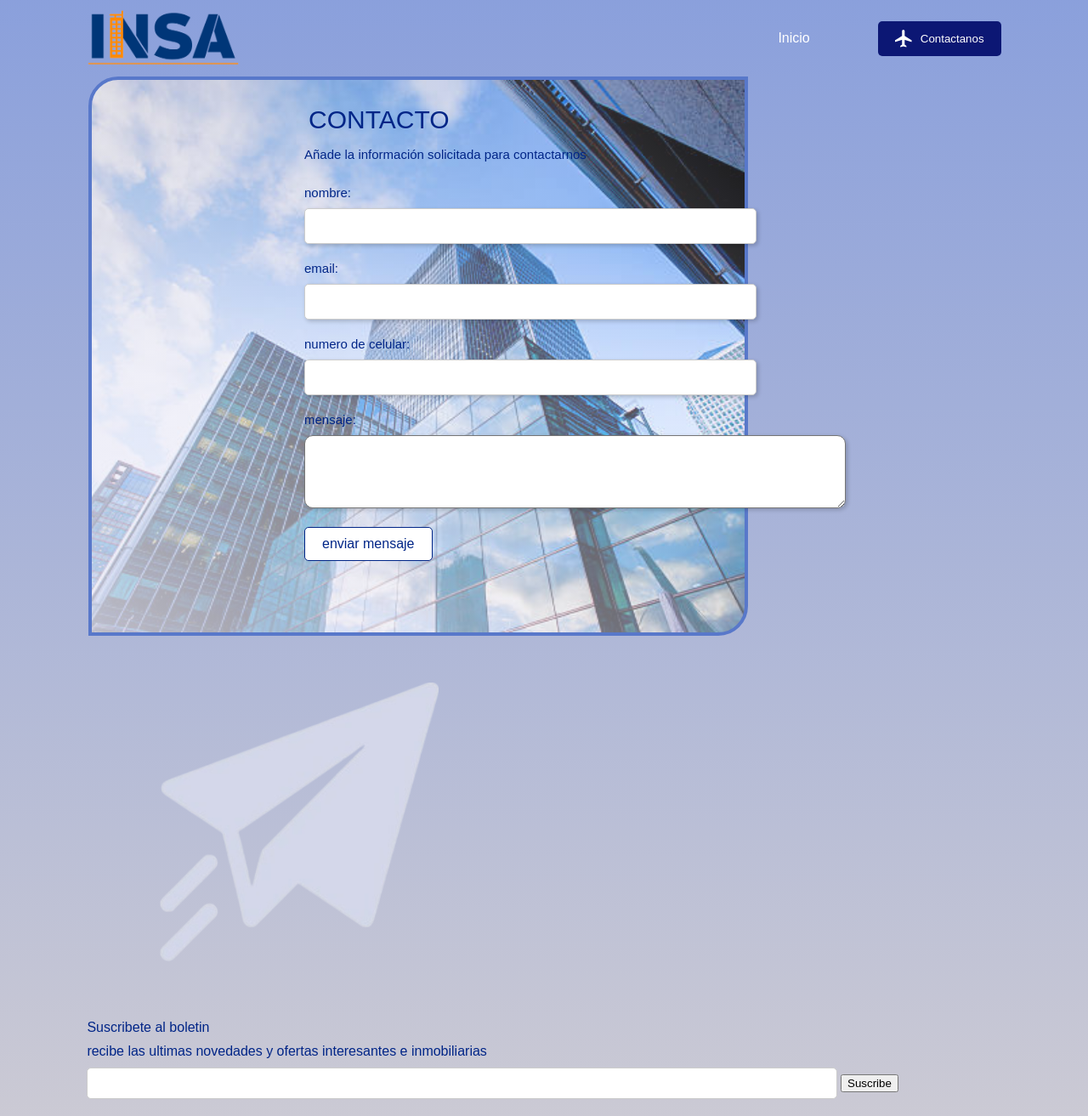
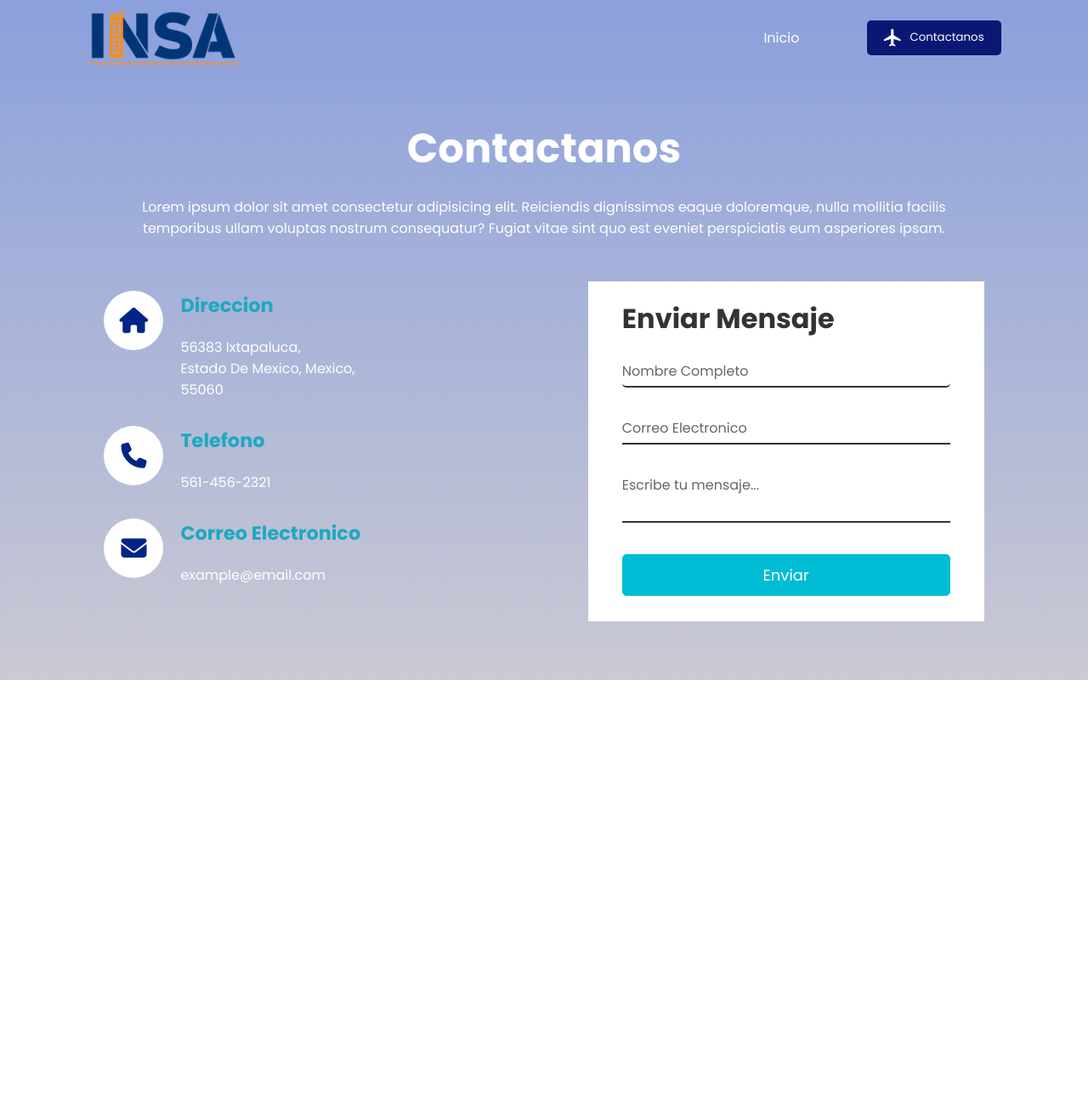
Before and after one commit to LuisAngelzzz/INSA, a PHP site: page /contactanos.php in a window 1280 px wide. Shown: the whole page at 85% size. After the commit the page ends 800 px from the top, so only its background shows below. Run offline with PHP 8.4, Linux system fonts and the light colour scheme; some libraries are stand-ins or nearby versions.

Commit message:
Formulario mamalon

```diff
--- a/contactanos.php
+++ b/contactanos.php
@@ -26,6 +26,7 @@ if (isset($_POST['login'])) {
     <link rel="stylesheet" type="text/css" href="css/style.css">
     <link rel="stylesheet" type="text/css" href="css/styleFooter.css">
     <link rel="stylesheet" type="text/css" href="css/contacto.css">
+    <script src="https://kit.fontawesome.com/c32adfdcda.js" crossorigin="anonymous"></script>
 </head>
 <body>
 <div class="container" data-aos="fade-right">
@@ -38,59 +39,81 @@ if (isset($_POST['login'])) {
     </nav>
 
 
-    <div class="contacto">
-        <div class="contactofondo">
-            <label class="titulo">CONTACTO</label>
-            <label class="generaltext">Añade la información solicitada para contactarnos</label>
-            <br>
+    <section>
 
-            <form id="contact_form" action="#" method="POST" enctype="multipart/form-data">
-                <div class="row">
-                    <label class="required" for="name">nombre:</label>
-                    <input id="name" class="input" name="name" type="text" value="" size="30" /><br />
-                    <span id="name_validation" class="error_message"></span>
-                </div>
-                <div class="row">
-                    <label class="required" for="email">email:</label>
-                    <input id="email" class="input" name="email" type="text" value="" size="30" /><br />
-                    <span id="email_validation" class="error_message"></span>
-                </div>
-                <div class="row">
-                    <label class="required" for="phone">numero de celular:</label>
-                    <input id="phone" class="input" name="phone" type="text" value="" size="30" /><br />
-                    <span id="phone_validation" class="error_message"></span>
-                </div>
-                <div class="row">
-                    <label class="required" for="message">mensaje:</label>
-                    <textarea id="message" class="inputmessage" name="message" rows="7" cols="30"></textarea><br />
-                    <span id="message_validation" class="error_message"></span>
-                </div>
-                <br>
-                <input id="submit_button" class="button" type="submit" value="enviar mensaje">
-            </form>
-        </div>
+    <div class="section-header">
+      <div class="containers">
+        <h2>Contactanos</h2>
+        <p>Lorem ipsum dolor sit amet consectetur adipisicing elit. Reiciendis dignissimos eaque doloremque, nulla mollitia facilis temporibus ullam voluptas nostrum consequatur? Fugiat vitae sint quo est eveniet perspiciatis eum asperiores ipsam.</p>
+      </div>
     </div>
 
-<br><br>
+    <div class="containers">
+      <div class="row">
 
+        <div class="contact-info">
+          <div class="contact-info-item">
+            <div class="contact-info-icon">
+              <i class="fas fa-home"></i>
+            </div>
 
-<br>  <br>  <br>  <br>  <br>  <br>  <br>  <br>  <br><br>  <br>  <br>  <br>  <br>  <br>  <br>  <br>  <br><br>  <br>  <br>  <br>  <br>  <br>  <br>  <br>  <br><br>  <br>  <br>  <br>  <br>  <br>
-<br><br>
-    <div class="contenedor-padre">
-        <div class="contenedor-100">
-            <img src="img/avion.png" alt="Imagen de avión" />
-            <div class="centrar-vertical">
-                <br>
-                <label for="miInput">Suscribete al boletin</label>
-                <label for="miInput">recibe las ultimas novedades y ofertas interesantes e inmobiliarias</label>
-                <div class="centrarinput">
-                    <input type="text" id="miInput" name="miInput">
-                    <button type="button">Suscribe</button>
-                </div>
+            <div class="contact-info-content">
+              <h4>Direccion</h4>
+              <p>56383 Ixtapaluca,<br/> Estado De Mexico, Mexico, <br/>55060</p>
             </div>
+          </div>
+
+          <div class="contact-info-item">
+            <div class="contact-info-icon">
+              <i class="fas fa-phone"></i>
+            </div>
+
+            <div class="contact-info-content">
+              <h4>Telefono</h4>
+              <p>561-456-2321</p>
+            </div>
+          </div>
+
+          <div class="contact-info-item">
+            <div class="contact-info-icon">
+              <i class="fas fa-envelope"></i>
+            </div>
+
+            <div class="contact-info-content">
+              <h4>Correo Electronico</h4>
+             <p>example@email.com</p>
+            </div>
+          </div>
         </div>
-        <div class="contenedor-25"></div>
+
+        <div class="contact-form">
+          <form action="" id="contact-form">
+            <h2>Enviar Mensaje</h2>
+            <div class="input-box">
+              <input type="text" required="true" name="">
+              <span>Nombre Completo</span>
+            </div>
+
+            <div class="input-box">
+              <input type="email" required="true" name="">
+              <span>Correo Electronico</span>
+            </div>
+
+            <div class="input-box">
+              <textarea required="true" name=""></textarea>
+              <span>Escribe tu mensaje...</span>
+            </div>
+
+            <div class="input-box">
+              <input type="submit" value="Enviar" name="">
+            </div>
+          </form>
+        </div>
+
+      </div>
     </div>
+  </section>
+
 
 </body>
 </html>
--- a/css/contacto.css
+++ b/css/contacto.css
@@ -1,136 +1,175 @@
-.contacto {
-    display: flex;
-    align-items: center;
-    position: absolute;
-    right: 400px;
-    top: 90px;
-    height: 650px;
-    width: 60%;
-    background: linear-gradient(45deg, rgba(235, 235, 249, 0.8) 0%, transparent 110%), url('../img/ejemplo.jpg');
-    background-size: cover;
-    background-position: center;
-    border-radius: 35px 0px 35px 0px;
-    -moz-border-radius: 35px 0px 35px 0px;
-    -webkit-border-radius: 35px 0px 35px 0px;
-    border: 4px solid #5878ca;
+@import url('https://fonts.googleapis.com/css2?family=Poppins:wght@400;600;700&display=swap');
+
+* {
+  padding: 0;
+  margin: 0;
+  box-sizing: border-box;
+  font-family: 'Poppins', sans-serif;
 }
 
-.contactofondo {
-padding: 250px;
-    align-items: center;
-    justify-content: center;
-    height: 600px;
+
+
+section {
+  position: relative;
+  z-index: 3;
+  padding-top: 50px;
+  padding-bottom: 50px;
+}
+
+.containers {
+  max-width: 1080px;
+  margin-left: auto;
+  margin-right: auto;
+  padding-left: 20px;
+  padding-right: 20px;
+}
+
+.section-header {
+  margin-bottom: 50px;
+  text-align: center;
+}
+
+.section-header h2 {
+  color: #FFF;
+  font-weight: bold;
+  font-size: 3em;
+  margin-bottom: 20px;
+}
+
+.section-header p {
+  color: #FFF;
+}
+
+.row  {
+  display: flex;
+  flex-wrap: wrap;
+  align-items: center;
+  justify-content: space-between;
+}
+
+.contact-info {
+  width: 50%;
+}
+
+.contact-info-item {
+  display: flex;
+  margin-bottom: 30px;
+}
+
+.contact-info-icon {
+  height: 70px;
+  width: 70px;
+  background-color: #fff;
+  text-align: center;
+  border-radius: 50%;
+}
+
+.contact-info-icon i {
+  font-size: 30px;
+  line-height: 70px;
+}
+
+.contact-info-content {
+  margin-left: 20px;
+}
+
+.contact-info-content h4 {
+  color: #1da9c0;
+  font-size: 1.4em;
+  margin-bottom: 5px;
+}
+
+.contact-info-content p {
+  color: #FFF;
+  font-size: 1em;
+}
+
+.contact-form {
+  background-color: #fff;
+  padding: 40px;
+  width: 45%;
+  padding-bottom: 20px;
+  padding-top: 20px;
+}
+
+.contact-form h2 {
+  font-weight: bold;
+  font-size: 2em;
+  margin-bottom: 10px;
+  color: #333;
+}
+
+.contact-form .input-box {
+  position: relative;
+  width: 100%;
+  margin-top: 10px;
+}
+
+.contact-form .input-box input,
+.contact-form .input-box textarea{
+  width: 100%;
+  padding: 5px 0;
+  font-size: 16px;
+  margin: 10px 0;
+  border: none;
+  border-bottom: 2px solid #333;
+  outline: none;
+  resize: none;
+}
+
+.contact-form .input-box span {
+  position: absolute;
+  left: 0;
+  padding: 5px 0;
+  font-size: 16px;
+  margin: 10px 0;
+  pointer-events: none;
+  transition: 0.5s;
+  color: #666;
+}
+
+.contact-form .input-box input:focus ~ span,
+.contact-form .input-box textarea:focus ~ span{
+  color: #e91e63;
+  font-size: 12px;
+  transform: translateY(-20px);
+}
+
+.contact-form .input-box input[type="submit"]
+{
+  width: 100%;
+  background: #00bcd4;
+  color: #FFF;
+  border: none;
+  cursor: pointer;
+  padding: 10px;
+  font-size: 18px;
+  border: 1px solid #00bcd4;
+  transition: 0.5s;
+}
+
+.contact-form .input-box input[type="submit"]:hover
+{
+  background: #FFF;
+  color: #00bcd4;
+}
+
+@media (max-width: 991px) {
+  section {
+    padding-top: 50px;
+    padding-bottom: 50px;
+  }
+
+  .row {
+    flex-direction: column;
+  }
+
+  .contact-info {
+    margin-bottom: 40px;
+    width: 100%;
+  }
+
+  .contact-form {
     width: 100%;
 }
-
-.titulo {
-font-size: 30px;
-color: #002587;
-padding: 5px;
 }
-
-.generaltext {
-font-size: 15px;
-color: #002587;
-
-}
-.required {
-font-size: 15px;
-color: #002587;
-
-}
-
-.input {
-
-font-size: 15px;
-color: #000000;
-padding: 2px 5px;
-height: 20px;
-    width: 80px;
-border-radius: 10px;
-  box-shadow: 2px 2px 5px rgba(0, 0, 0, 0.2);
-  transition: background-color 0.3s, transform 0.2s;
-  cursor: pointer;
-}
-
-#submit_button.button {
-
-  background-color: #ffffff; /* Color de fondo del botón */
-  color: #002587; /* Color del texto */
-  padding: 10px 20px; /* Espaciado dentro del botón */
- border: 1px solid #002587;
-  border-radius: 5px; /* Borde redondeado */
-  cursor: pointer; /* Cambiar el cursor al pasar el mouse */
-  font-size: 16px; /* Tamaño del texto */
-  transition: background-color 0.3s, transform 0.2s; /* Transiciones para efectos de hover */
-}
-
-#submit_button.button:hover {
-
-  background-color: #ffffff; /* Cambiar el color de fondo en el hover */
-  transform: scale(1.1); /* Efecto de escala al pasar el mouse */
-}
-
-.inputmessage {
-
-font-size: 15px;
-color: #000000;
-padding: 2px 5px;
-height: 80px;
-    width: 625px;
-border-radius: 10px;
-  box-shadow: 2px 2px 5px rgba(0, 0, 0, 0.2);
-  transition: background-color 0.3s, transform 0.2s;
-  cursor: pointer;
-}
-
- .modal {
-
-            display: none;
-            position: fixed;
-            z-index: 1;
-            left: 0;
-            top: 0;
-            width: 100%;
-            height: 100%;
-            background-color: rgba(0,0,0,0.4);
-        }
-
-        .modal-content {
-            background-color: #fff;
-            margin: 15% auto;
-            padding: 20px;
-            border: 1px solid #888;
-            width: 50%;
-        }
-
-        .close {
-            color: #aaa;
-            float: right;
-            font-size: 28px;
-            font-weight: bold;
-        }
-
-        .close:hover,
-        .close:focus {
-            color: black;
-            text-decoration: none;
-        }
-
-#open-captcha-modal {
-display: flex;
-    align-items: center;
-    position: absolute;
-    right: 495px;
-    top: 417px;
-    background-color: #0c1774; /* Color de fondo del botón */
-    color: white; /* Color del texto del botón */
-    padding: 10px 20px; /* Espaciado interno del botón (arriba/abajo izquierda/derecha) */
-    border: none; /* Sin borde */
-    cursor: pointer; /* Cursor al pasar por encima */
-}
-
-#open-captcha-modal:hover {
-     color: #0c1774;
-    background-color: #fff; /* Cambio de color de fondo al pasar por encima */
-}
```
